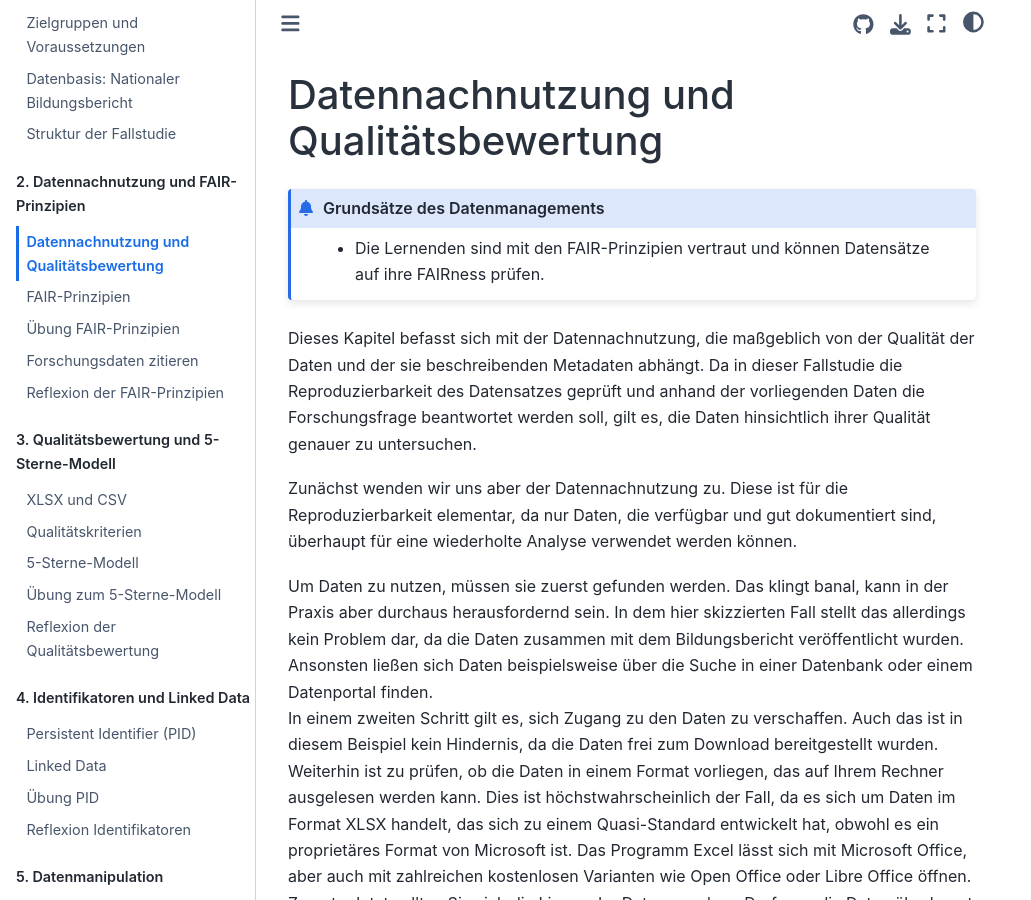
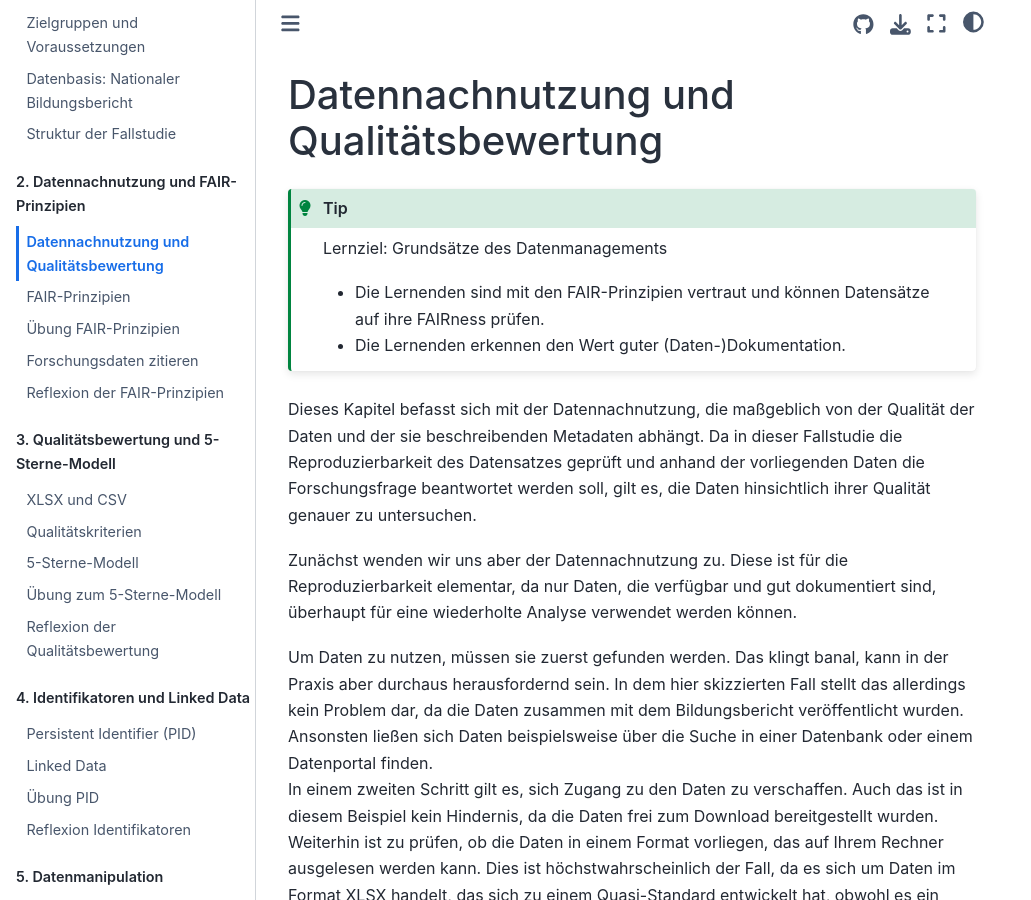
Before and after one commit to quadriga-dk/Tabelle-Fallstudie-1, a Jupyter Book: the page built from Markdown/05_Datennachnutzung.md, in a window 1280 px wide and 900 px high. Shown: the whole window, without its empty margins (0-1031 px from the left). Built offline with Jupyter Book 1.0.4 settings and Sphinx 7.4.7 and the Sphinx Book theme 1.1.4, drawn with Linux system fonts in a browser that asks for light colours.

Commit message:
Update 05_Datennachnutzung.md
Update Lernziele

````diff
--- a/Markdown/05_Datennachnutzung.md
+++ b/Markdown/05_Datennachnutzung.md
@@ -1,9 +1,10 @@
 (Datennachnutzung)=
 # Datennachnutzung und Qualitätsbewertung
 
-```{admonition} Grundsätze des Datenmanagements
+```{tip} Lernziel: Grundsätze des Datenmanagements
 :class: keypoints
 - Die Lernenden sind mit den FAIR-Prinzipien vertraut und können Datensätze auf ihre FAIRness prüfen.
+- Die Lernenden erkennen den Wert guter (Daten-)Dokumentation.
 ```
 
 Dieses Kapitel befasst sich mit der Datennachnutzung, die maßgeblich von der Qualität der Daten und der sie beschreibenden Metadaten abhängt. Da in dieser Fallstudie die Reproduzierbarkeit des Datensatzes geprüft und anhand der vorliegenden Daten die Forschungsfrage beantwortet werden soll, gilt es, die Daten hinsichtlich ihrer Qualität genauer zu untersuchen.
````
